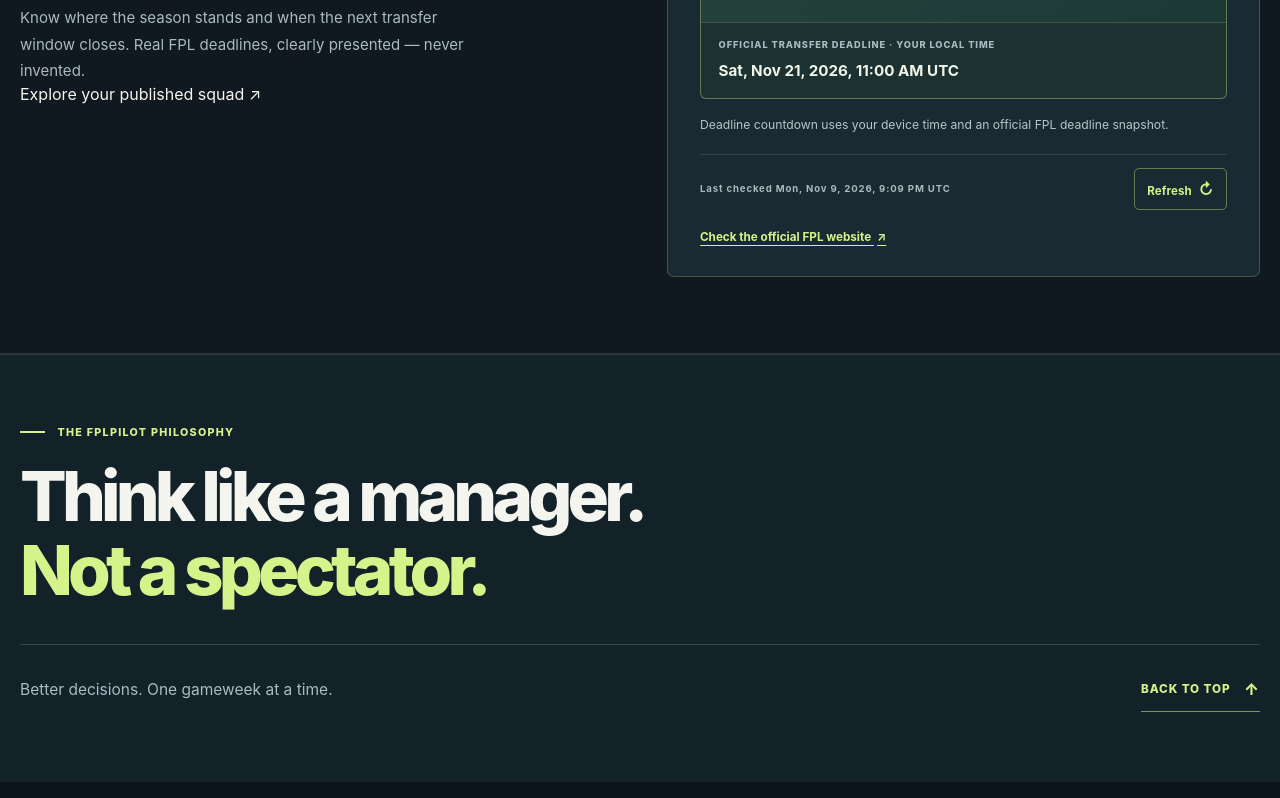
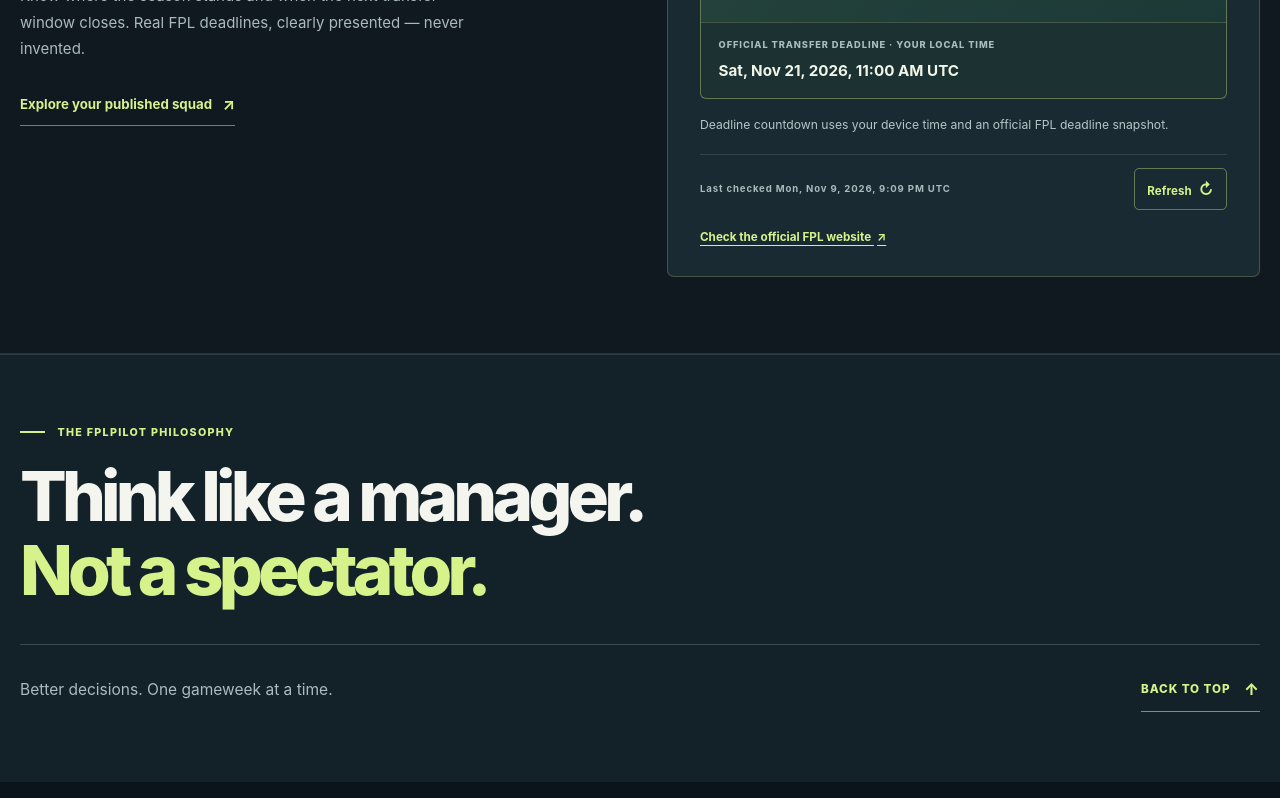
Before and after one commit to sm75z697k8-droid/FPL-Pilot, a plain HTML site: page index.html in a window 1280 px wide. Shown: the part 1552-2350 px from the top of the page. Drawn offline with Linux system fonts and the light colour scheme.

Commit message:
style(nav): add quiet Squad Intelligence action without affecting homepage layout

```diff
--- a/styles.css
+++ b/styles.css
@@ -124,6 +124,9 @@ a:focus-visible, summary:focus-visible { outline: 3px solid var(--accent); outli
 .roadmap-intro { min-width: 0; }
 .roadmap-intro h2 { max-width: 630px; }
 .roadmap-intro p { max-width: 475px; margin: 1.35rem 0 0; color: #a9bbbe; line-height: 1.75; font-size: clamp(.94rem, 1.15vw, 1.05rem); }
+.squad-entry-link { display: inline-flex; align-items: center; gap: .65rem; min-height: 44px; margin-top: 1.25rem; border-bottom: 1px solid rgba(213,242,139,.5); padding: .55rem 0; color: var(--accent); font-size: .83rem; font-weight: 750; }
+.squad-entry-link:hover { border-color: var(--accent); }
+.squad-entry-link span { font-size: 1rem; }
 .roadmap-milestone { display: flex; flex-direction: column; gap: clamp(1.9rem, 3.4vw, 3rem); min-width: 0; padding: clamp(1.4rem, 2.5vw, 2.25rem); border: 1px solid rgba(213,242,139,.22); border-radius: 7px; background: #192a32; }
 .milestone-header, .milestone-footer { display: flex; align-items: center; justify-content: space-between; gap: .9rem; }
 .milestone-number { color: var(--accent); font-size: .66rem; font-weight: 790; letter-spacing: .1em; }
```
